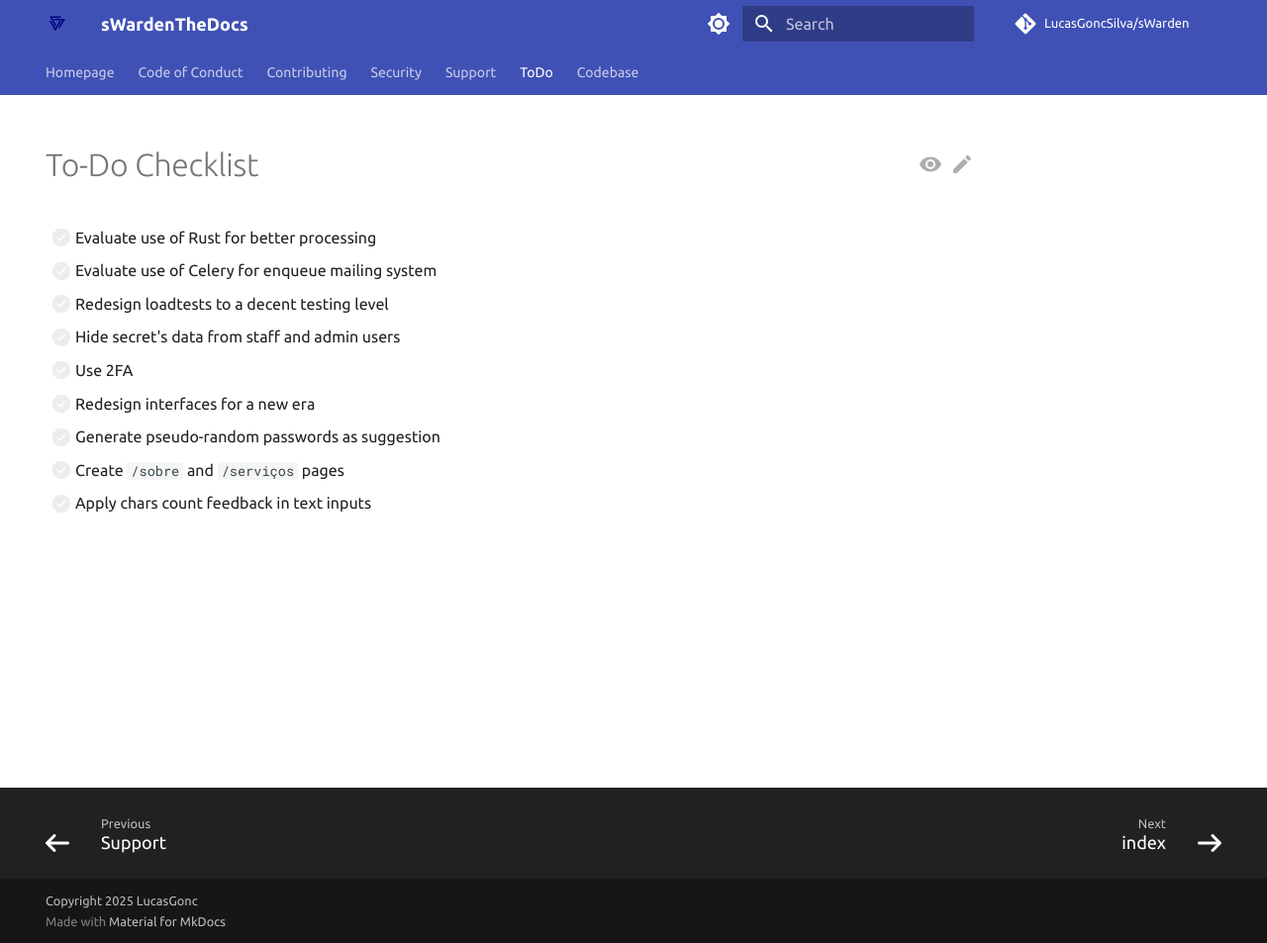
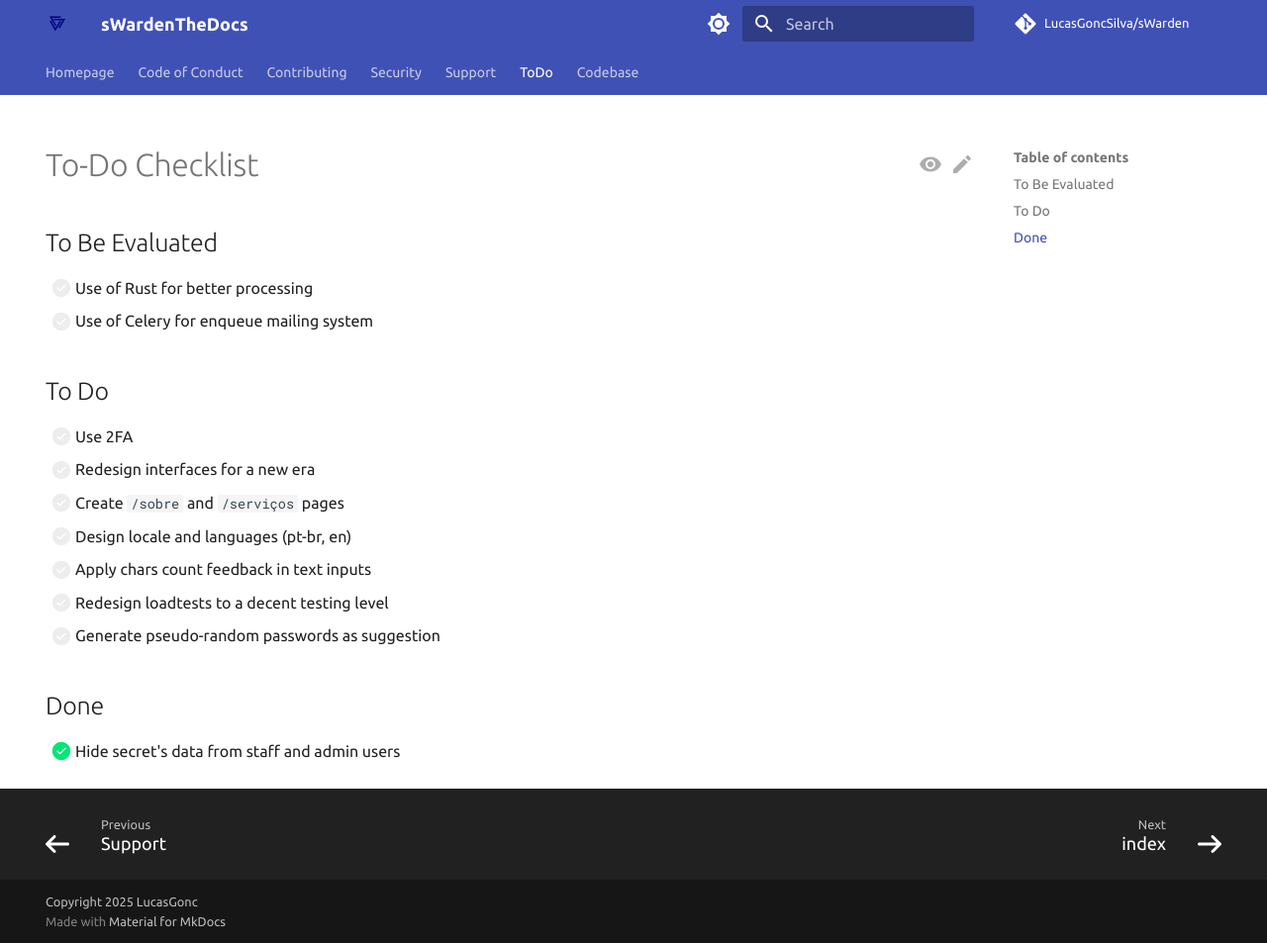
Before and after one commit to LucasGoncSilva/swarden, an MkDocs documentation site: the page built from documentation/docs/TODO.md, in a window 1280 px wide and 953 px high. Shown: the whole window at 99% size. Built offline with MkDocs 1.6.1 and Material for MkDocs 9.7.7, drawn with Linux system fonts in a browser that asks for light colours; comment, search, counter and statistics services are not loaded.

```diff
--- a/documentation/docs/TODO.md
+++ b/documentation/docs/TODO.md
@@ -5,12 +5,21 @@ hide:
 
 # To-Do Checklist
 
-- [ ] Evaluate use of Rust for better processing
-- [ ] Evaluate use of Celery for enqueue mailing system
-- [ ] Redesign loadtests to a decent testing level
-- [ ] Hide secret's data from staff and admin users
+## To Be Evaluated
+
+- [ ] Use of Rust for better processing
+- [ ] Use of Celery for enqueue mailing system
+
+## To Do
+
 - [ ] Use 2FA
 - [ ] Redesign interfaces for a new era
+- [ ] Create `/sobre` and `/serviços` pages
+- [ ] Design locale and languages (pt-br, en)
+- [ ] Apply chars count feedback in text inputs
+- [ ] Redesign loadtests to a decent testing level
 - [ ] Generate pseudo-random passwords as suggestion
-- [ ] Create `/sobre` and `/serviços` pages
-- [ ] Apply chars count feedback in text inputs
+
+## Done
+
+- [x] Hide secret's data from staff and admin users
```
Also changed, not shown: 6 other files.
